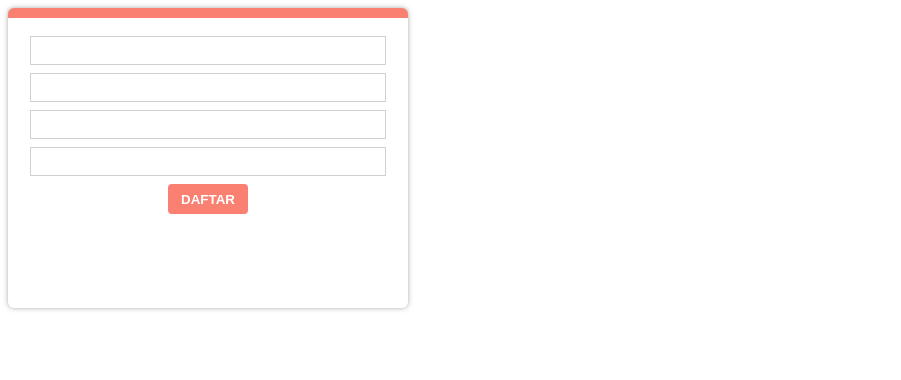
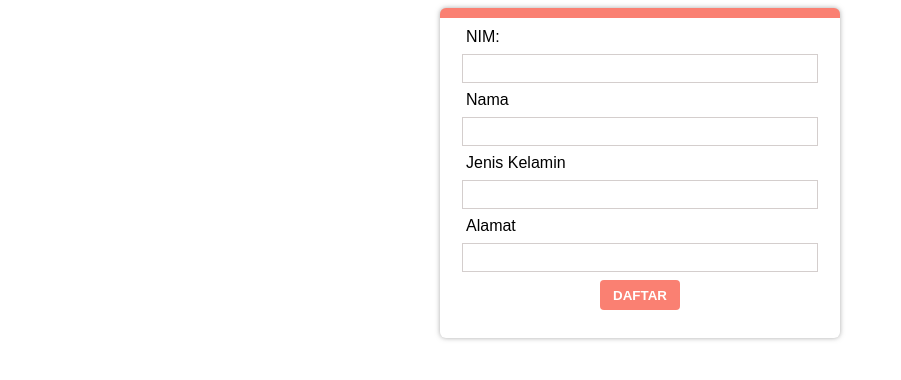
Before and after one commit to fajar-ab/Pemrograman-PHP-SCMP, a PHP site: page /form.php in a window 1280 px wide. Shown: the top 380 px of the page, without its empty margins (0-901 px from the left). Run offline with PHP 8.4, Linux system fonts and the light colour scheme.

Commit message:
latihan 01 - pertemuan 02 : membuat form kedatabase menggunakan php

```diff
--- a/latihan-01/css/style.css
+++ b/latihan-01/css/style.css
@@ -1,8 +1,13 @@
 
+body {
+    display: flex;
+    justify-content: center;
+    font-family: Arial, Helvetica, sans-serif;
+}
 
 form {
     width: 400px;
-    height: 300px;
+    height: 330px;
     background-color: rgb(255, 255, 255);
     border-radius: 6px;
     padding: 10px;
@@ -18,6 +23,10 @@ input {
     margin: 8px auto;
     font-size: 18px;
     border: 1px solid rgb(212, 206, 205);
+}
+
+label {
+    margin-left: 16px;
 }
 
 button {
--- a/latihan-01/form.php
+++ b/latihan-01/form.php
@@ -10,10 +10,14 @@
 <body>
 
     <form name="FDAFTAR" action="simpan.php" method="POST">
-        <input type="text" name="nim" id="">
-        <input type="text" name="nama" id="">
-        <input type="text" name="jk" id="">
-        <input type="text" name="alamat" id="">
+        <label for="nim">NIM: </label>
+        <input type="text" name="nim" id="nim">
+        <label for="nama">Nama </label>
+        <input type="text" name="nama" id="nama">
+        <label for="jk">Jenis Kelamin</label>
+        <input type="text" name="jk" id="jk">
+        <label for="alamat">Alamat </label>
+        <input type="text" name="alamat" id="alamat">
         <button type="submit" name="submit">DAFTAR</button>
     </form>
 
--- a/latihan-01/simpan.php
+++ b/latihan-01/simpan.php
@@ -7,6 +7,6 @@ $nama = $_POST['nama'];
 $jk = $_POST['jk'];
 $alamt = $_POST['alamat'];
 
-mysqli_query($connection, "INSERT INTO penduduk VALUES ('$nim', '$nama', '$jk', '')")
+mysqli_query($connection, "INSERT INTO penduduk VALUES ('$nim', '$nama', '$jk', '$alamt')")
 
 ?>
```
